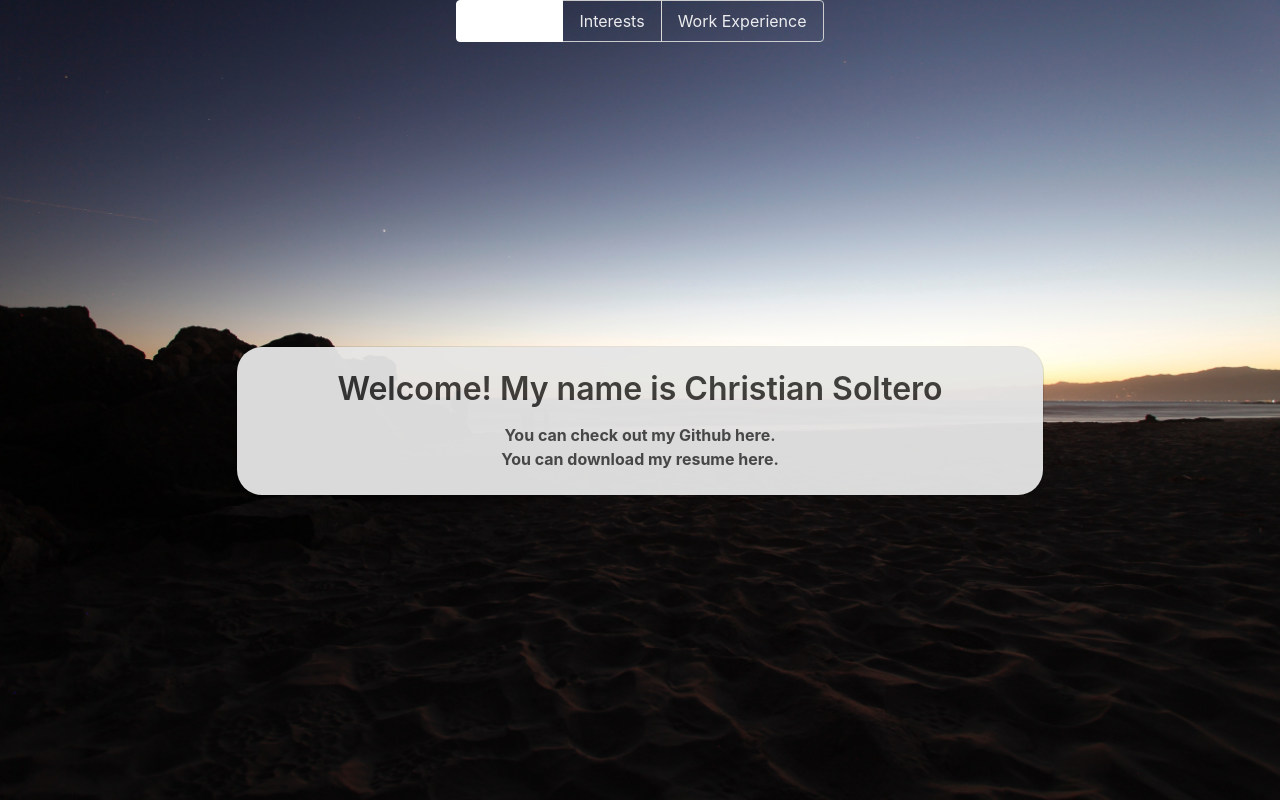
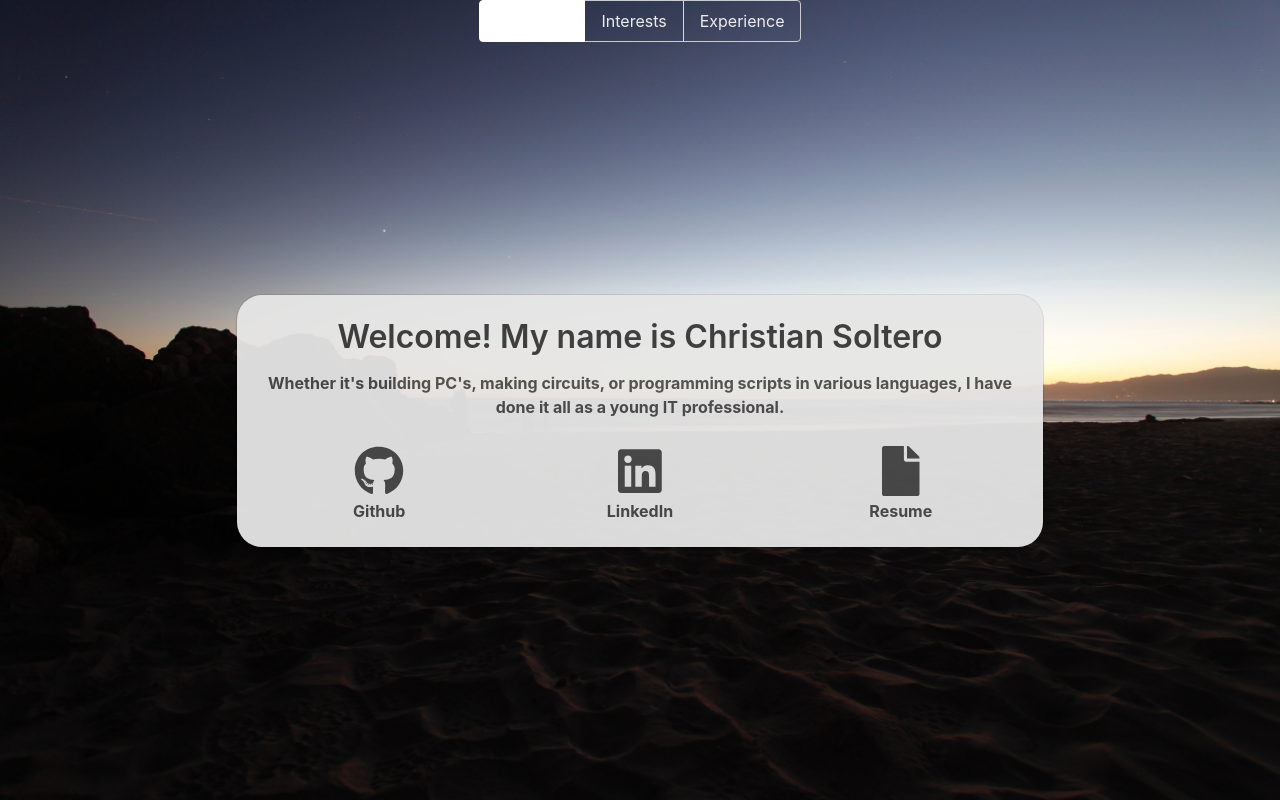
Before and after one commit to csoltero109/csoltero109.github.io, a plain HTML site: page index.html in a window 1280 px wide. Both pictures are taken after a click on the item "About me". Drawn offline with nearby package versions, Linux system fonts and the light colour scheme.

Commit message:
added icons

```diff
--- a/index.html
+++ b/index.html
@@ -9,6 +9,7 @@
     <link rel="stylesheet" href="https://cdnjs.cloudflare.com/ajax/libs/bulma/0.7.1/css/bulma.min.css">
     <script defer src="https://use.fontawesome.com/releases/v5.1.0/js/all.js"></script>
     <script src="https://ajax.googleapis.com/ajax/libs/jquery/3.3.1/jquery.min.js"></script>
+    <link rel="stylesheet" href="https://use.fontawesome.com/releases/v5.6.3/css/all.css" integrity="sha384-UHRtZLI+pbxtHCWp1t77Bi1L4ZtiqrqD80Kn4Z8NTSRyMA2Fd33n5dQ8lWUE00s/" crossorigin="anonymous">
     <script src="https://unpkg.com/vue"></script>
  <style>
 
@@ -42,7 +43,7 @@
             <a>Interests</a>
           </li>
           <li id="experienceTab" onclick="experience()">
-            <a>Work Experience</a>
+            <a>Experience</a>
           </li>
         </ul>
       </div>
@@ -54,9 +55,35 @@
         <div class="card-content">
           <div class="content">
             <h1>Welcome! My name is Christian Soltero</h1>
+            <p><b>Whether it's building PC's, making circuits, or programming scripts in various languages, I have done it all as a young IT professional.</b></p> <br>
+            <!--  After all, you can't be a pro if you only have one trick. -->
             <div class="has-text-weight-bold">
-              You can check out my <a href="https://github.com/csoltero109" target="_blank">Github here</a>.<br>
-              You can download my <a href="Resume.pdf" target="_blank">resume here</a>.
+              <div class="columns">
+                <div class="column">
+                  <p>
+                    <span class="icon">
+                      <a href="https://github.com/csoltero109" target="_blank"><i class="fab fa-github"></i></a>
+                    </span>
+                  </p>
+                  <p>Github</p>
+                </div>
+                <div class="column">
+                  <p>
+                    <span class="icon">
+                      <a href="https://www.linkedin.com/in/christian-soltero-34724a90/" target="_blank"><i class="fab fa-linkedin"></i></a>
+                    </span>
+                  </p>
+                  <p>LinkedIn</p>
+                </div>
+                <div class="column">
+                  <p>
+                    <span class="icon">
+                      <a href="Resume.pdf" target="_blank"><i class="fas fa-file"></i></a>
+                    </span>
+                  </p>
+                  <p>Resume</p>
+                </div>
+              </div>
             </div>
           </div>
         </div>
--- a/index.js
+++ b/index.js
@@ -110,9 +110,34 @@ function aboutMeDiv(){
         <div class="card-content">
           <div class="content">
             <h1>Welcome! My name is Christian Soltero</h1>
+            <p><b>Whether it's building PC's, making circuits, or programming scripts in various languages, I have done it all as a young IT professional.</b></p> <br>
             <div class="has-text-weight-bold">
-              You can check out my <a href="https://github.com/csoltero109" target="_blank">Github here</a>.<br>
-              You can download my <a href="Resume.pdf" target="_blank">resume here</a>.
+              <div class="columns">
+                <div class="column">
+                  <p>
+                    <span class="icon">
+                      <a href="https://github.com/csoltero109" target="_blank"><i class="fab fa-github"></i></a>
+                    </span>
+                  </p>
+                  <p>Github</p>
+                </div>
+                <div class="column">
+                  <p>
+                    <span class="icon">
+                      <a href="https://www.linkedin.com/in/christian-soltero-34724a90/" target="_blank"><i class="fab fa-linkedin"></i></a>
+                    </span>
+                  </p>
+                  <p>LinkedIn</p>
+                </div>
+                <div class="column">
+                  <p>
+                    <span class="icon">
+                      <a href="Resume.pdf" target="_blank"><i class="fas fa-file"></i></a>
+                    </span>
+                  </p>
+                  <p>Resume</p>
+                </div>
+              </div>
             </div>
           </div>
         </div>
--- a/styles.css
+++ b/styles.css
@@ -23,3 +23,15 @@
 .half-height {
 
 } */
+
+ .fa-github{
+    font-size: 50px;
+ }
+
+ .fa-linkedin{
+  font-size: 50px;
+ }
+
+ .fa-file{
+  font-size: 50px;
+ }
```
